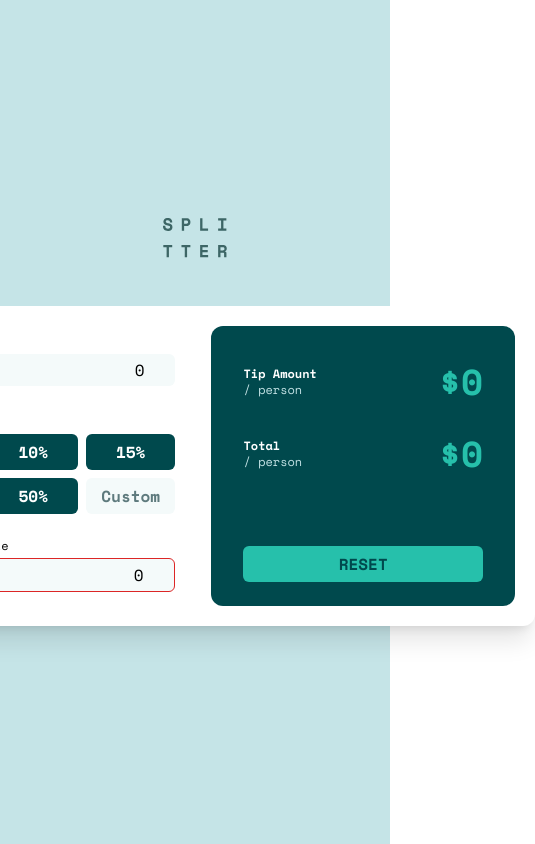
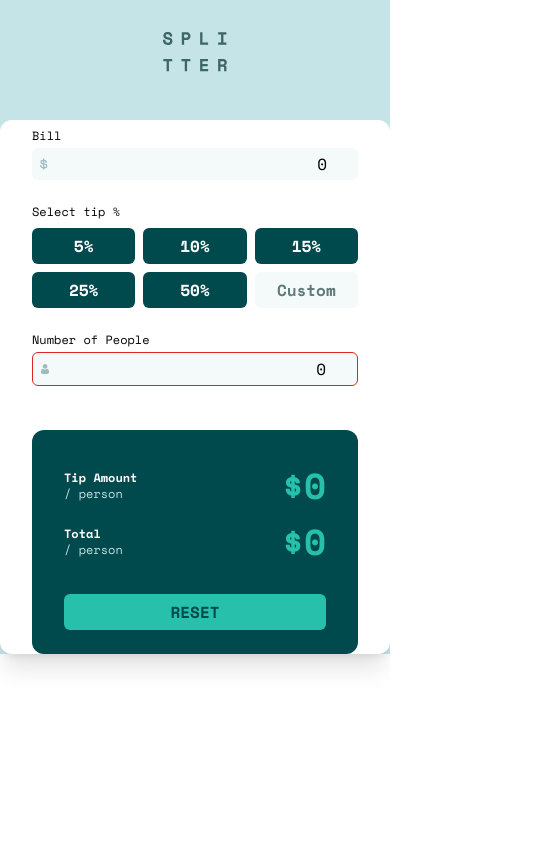
Before and after one commit to thedevangvishnu/mastering-react, a React (Create React App) app in the folder react-practice-projects/junior-level/project-01/: page / in a window 390 px wide. Shown: the whole page, 535 px wide, since content can reach past the window. Built offline with nearby package versions, Linux system fonts and the light colour scheme.

Commit message:
Make the design responsive for smaller devices

```diff
--- a/react-practice-projects/junior-level/project-01/src/App.jsx
+++ b/react-practice-projects/junior-level/project-01/src/App.jsx
@@ -3,7 +3,7 @@ import TipCalculator from "./components/TipCalculator";
 
 const App = () => {
   return (
-    <div className="font-display w-full h-screen bg-customCyan-200 flex flex-col items-center justify-center gap-12">
+    <div className="font-display w-full xs:h-full xs:pt-8 sm:h-screen bg-customCyan-200 flex flex-col items-center justify-center gap-12">
       <img src={logo} alt="App logo" className="w-16" />
       <TipCalculator />
     </div>
--- a/react-practice-projects/junior-level/project-01/src/components/Input.jsx
+++ b/react-practice-projects/junior-level/project-01/src/components/Input.jsx
@@ -32,7 +32,7 @@ const Input = ({ label, icon, inputValue, onInputChange, errorMsg }) => {
           hasError === true && label === "Number of People"
             ? "border-red-600 border-[1px] border-solid"
             : ""
-        }`}
+        } `}
       >
         <div className="w-2 flex items-center justify-center">
           <img src={icon} alt={`Icon of ${icon}`} />
--- a/react-practice-projects/junior-level/project-01/src/components/TipCalculator.jsx
+++ b/react-practice-projects/junior-level/project-01/src/components/TipCalculator.jsx
@@ -35,9 +35,9 @@ const TipCalculator = () => {
   };
 
   return (
-    <div className="w-[680px] h-[320px] bg-customCyan-50 rounded-xl shadow-xl p-5 flex gap-9">
+    <div className="xs:w-full xs:h-full sm:w-[680px] sm:h-[320px] bg-customCyan-50 rounded-xl shadow-xl xs:px-8 sm:p-5 flex xs:flex-col xs:items-center sm:flex-row gap-9">
       {/* left section */}
-      <div className="w-1/2 flex flex-col gap-6 py-2 pl-4">
+      <div className="xs:w-full sm:w-1/2 flex flex-col gap-6 py-2 xs:pl-0 sm:pl-4">
         <Input
           label="Bill"
           icon={dollarIcon}
@@ -64,8 +64,8 @@ const TipCalculator = () => {
       </div>
 
       {/* right section */}
-      <div className="w-1/2 h-full bg-customCyan-500 rounded-xl px-8 py-6 flex flex-col">
-        <div className="flex flex-col gap-8 mt-3">
+      <div className="xs:w-full sm:w-1/2 h-full bg-customCyan-500 rounded-xl px-8 py-6 flex flex-col xs:gap-8 sm:gap-0">
+        <div className="flex flex-col xs:gap-4 sm:gap-8 mt-3">
           <ResultItem label="Tip Amount" amount={tip} />
           <ResultItem label="Total" amount={total} />
         </div>
```
